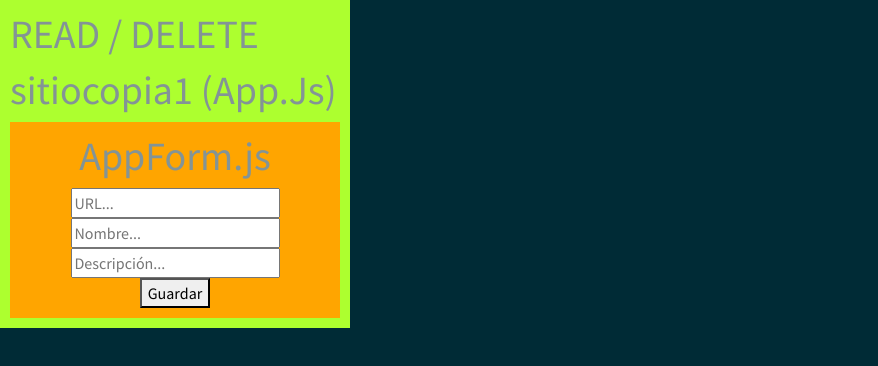
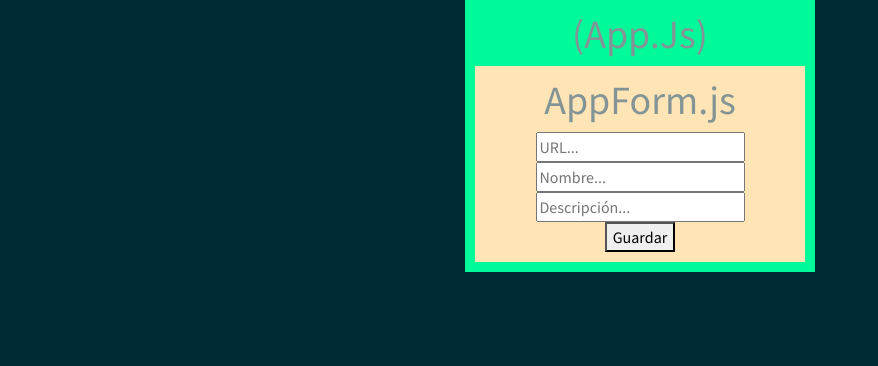
Before and after one commit to Michaelmemories/sitioreact1, a React (Create React App) app: page / in a window 1280 px wide. Shown: the top 366 px of the page, without its empty margins (0-878 px from the left). Built offline with nearby package versions, Linux system fonts and the light colour scheme.

Commit message:
Versión 06-Se actualizan estilos de App.js y AppForm.js

```diff
--- a/src/App.js
+++ b/src/App.js
@@ -30,15 +30,17 @@ function App() {
   }
 
   return (
-    <div style={{width:"350px", background:"greenyellow", padding:"10px"}} >
-      <h1>READ / DELETE</h1>
-      <h1>sitiocopia1 (App.Js)</h1>
+    <center>
+    <div style={{width:"350px", background:"MediumSpringGreen", padding:"10px"}} >
+
+      <h1><center>(App.Js)</center></h1>
       <AppForm {...{idActual, setIdActual, fnRead}} />
       {
         //docsBD.map( (p) =>
         //)
       }
     </div>
+    </center>
   );
 }
 
--- a/src/componente/AppForm.js
+++ b/src/componente/AppForm.js
@@ -23,7 +23,7 @@ const AppForm = (props) => {
         if(props.idActual === ""){
             //console.log(props.idActual);                    //Verificar idActual
             if(validarForm()){                                //Verificar
-                addDoc(collection(db, 'favorito'), objeto);    //CREAR
+                addDoc(collection(db, 'favoritos'), objeto);    //CREAR
                 console.log('Se guardo...');                  //Msj
                 props.fnRead();                               //Actualizar LECTURA BD
             }else{
@@ -56,7 +56,7 @@ const AppForm = (props) => {
     //console.log(objeto);
 
     return (
-        <div style={{background:"orange", padding:"10px", textAlign:"center"}}>
+        <div style={{background:"Moccasin", padding:"10px", textAlign:"center"}}>
         <h1>AppForm.js</h1>
         <form onSubmit={handleSubmit}>
             <input type="text" name="url" placeholder="URL..."
```
